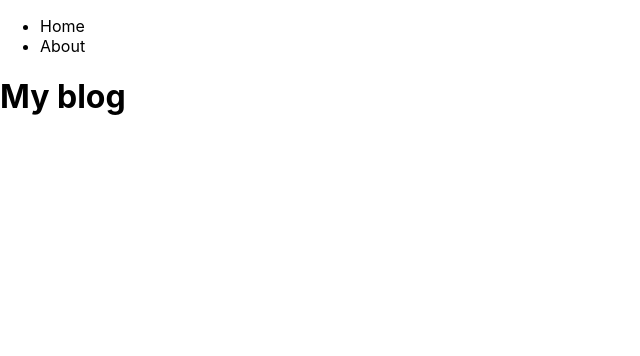
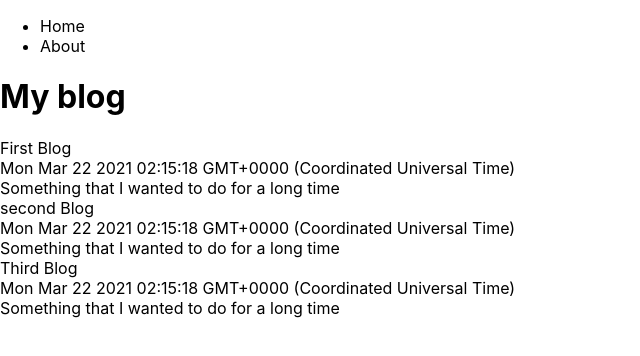
Before and after one commit to ananthanandanan/blog-nextjs-tailwind, a Next.js app: page / in a window 1280 px wide. Shown: the top 356 px of the page, without its empty margins (0-640 px from the left). Built offline with nearby package versions, Linux system fonts and the light colour scheme.

Commit message:
data fetching

```diff
--- a/lib/data.js
+++ b/lib/data.js
@@ -1,18 +1,21 @@
 export const blogPost = [
 {
     title: 'First Blog',
-    data: new Date(),
+    date: new Date().toString(),
+    slug: 'first-blog',
     content: "Something that I wanted to do for a long time"
 },
     {
         title: 'second Blog',
-        data: new Date(),
+        date: new Date().toString(),
+        slug: 'second-blog',
         content: "Something that I wanted to do for a long time"
     },
     {
         title: 'Third Blog',
-        data: new Date(),
+        date: new Date().toString(),
+        slug: 'third-slug',
         content: "Something that I wanted to do for a long time"
     },
 
-]
+];
--- a/pages/index.js
+++ b/pages/index.js
@@ -1,6 +1,9 @@
 import Head from 'next/head'
+import Link from "next/link";
+import {blogPost} from "../lib/data";
 
 export default function Home() {
+    console.log(blogPost)
   return (
     <div>
         <Head>
@@ -10,7 +13,21 @@ export default function Home() {
 
         <main>
             <h1>My blog</h1>
+
         </main>
+        <div>
+            {blogPost.map((post) => (
+                <div key={post.slug}>
+                    <div><Link href={`/blog/${post.slug}`}>
+                        <a>{post.title}</a>
+                    </Link></div>
+                    <div>{post.date.toString()}</div>
+                    <div>{post.content}</div>
+
+                </div>
+            ))}
+        </div>
+
     </div>
   )
 }
```
Also changed, not shown: pages/blog/[slug].js (added, +37 -0 lines).
